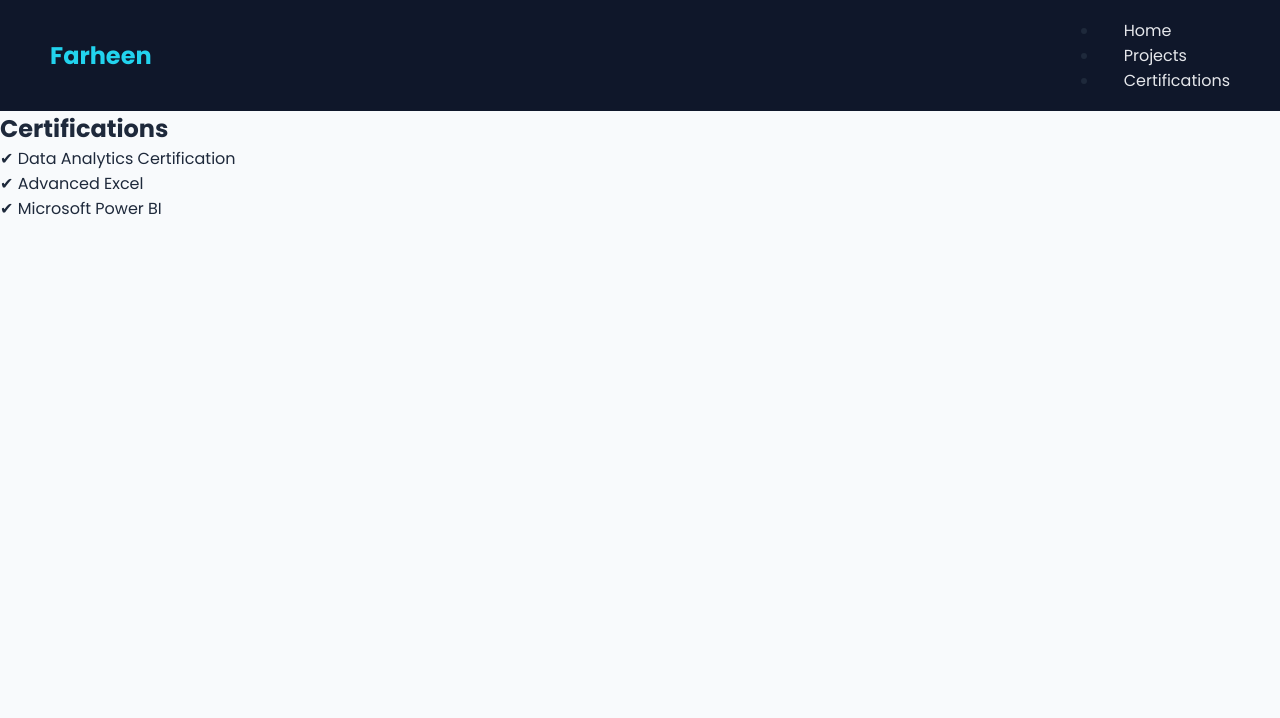
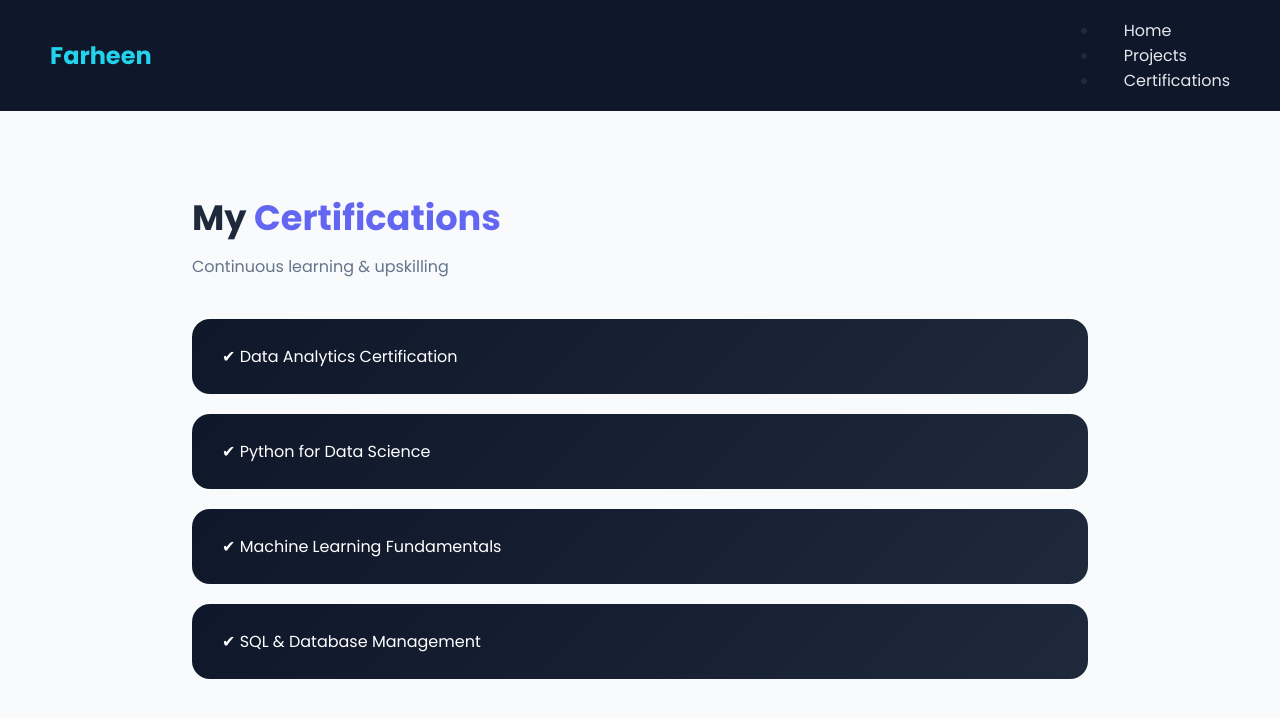
Before and after one commit to farheenshaik026/farheenshaik026.github.io, a plain HTML site: page certifications.html in a window 1280 px wide. Drawn offline with Linux system fonts and the light colour scheme.

Commit message:
Refactor certifications section with new layout

```diff
--- a/certifications.html
+++ b/certifications.html
@@ -15,16 +15,16 @@
     </ul>
 </nav>
 
-<section class="page">
-    <h1>Certifications</h1>
+<section class="section">
+    <h2 class="section-title">My <span>Certifications</span></h2>
+    <p class="section-subtitle">Continuous learning & upskilling</p>
 
-    <ul class="cert-list">
-        <li>✔ Data Analytics Certification</li>
-        <li>✔ Advanced Excel</li>
-        <li>✔ Microsoft Power BI</li>
+    <div class="cert-card">✔ Data Analytics Certification</div>
+    <div class="cert-card">✔ Python for Data Science</div>
+    <div class="cert-card">✔ Machine Learning Fundamentals</div>
+    <div class="cert-card">✔ SQL & Database Management</div>
+</section>
 
-    </ul>
-</section>
 
 </body>
 </html>
```
